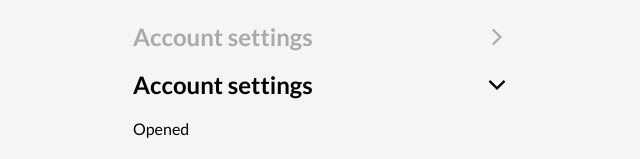
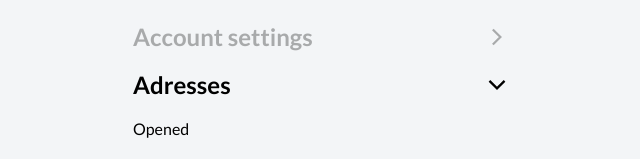
Before and after one commit to dr0er/ecommerce-gaming-shop, a React (Create React App) app in the folder Frontend/: page /userPanel in a window 1280 px wide. Both pictures are taken after a click on the element "Adresses". Shown: the part 243-402 px from the top of the page, without its empty margins (319-959 px from the left). Built offline with nearby package versions, Linux system fonts and the light colour scheme.

Commit message:
paragraph Adresses chenged

```diff
--- a/Frontend/src/Components/UserPanel/UserPanel.js
+++ b/Frontend/src/Components/UserPanel/UserPanel.js
@@ -59,7 +59,7 @@ const OrdersPanel = () => {
           <div
             className="flex justify-between font-bold text-2xl"
             onClick={() => setisAddressOpen(!isAddressOpen)}>
-            <p>Account settings</p>
+            <p>Adresses</p>
             <ChevronBack className="w-6 transform -rotate-90" />
           </div>
           <span>Opened</span>
```
